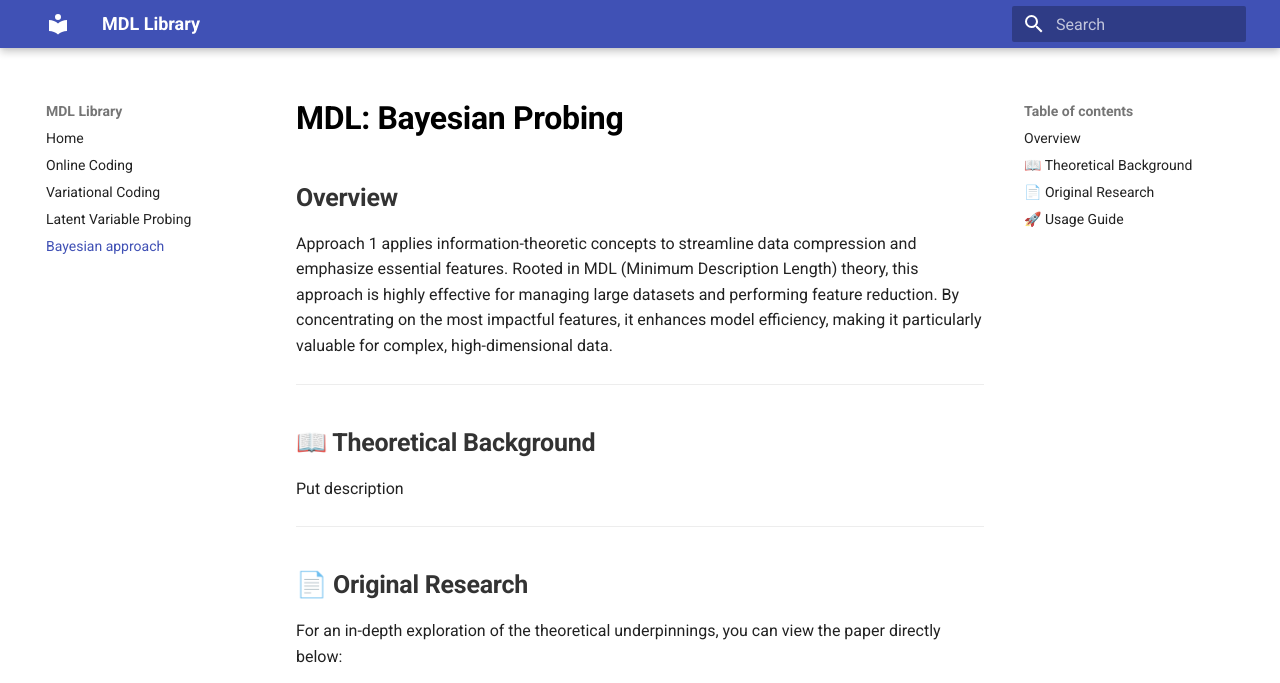
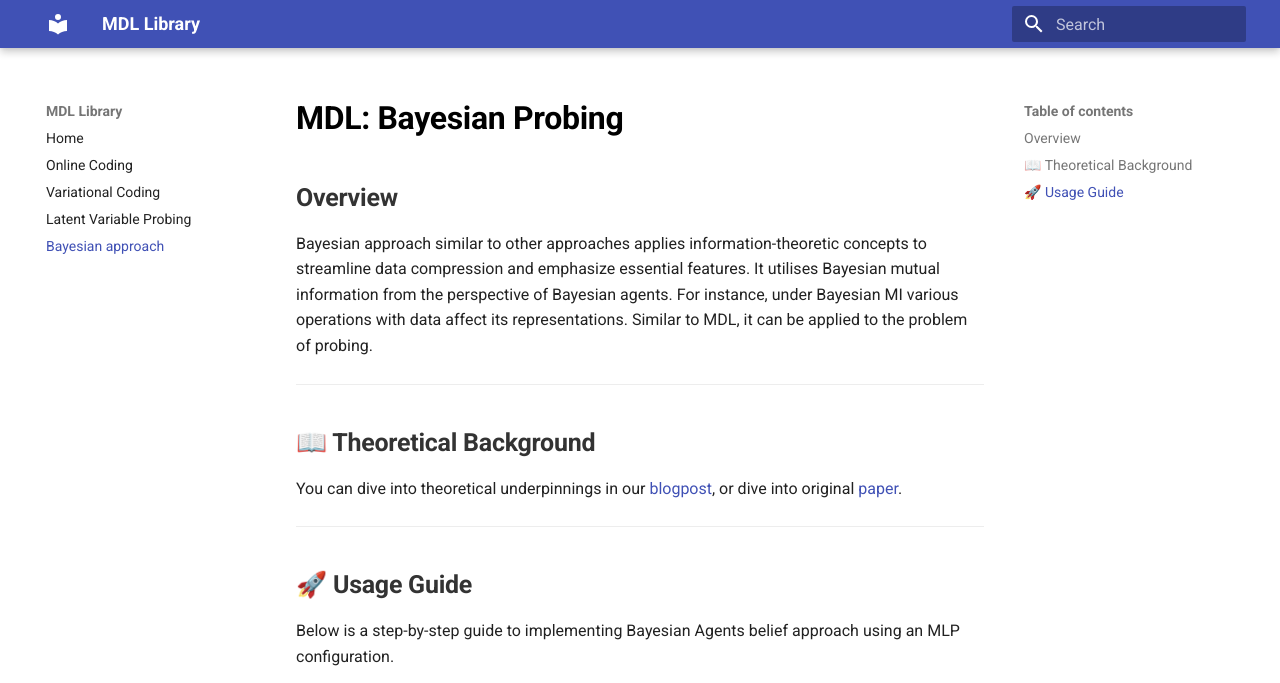
Before and after one commit to intsystems/-BMM-MDL-for-language-models, an MkDocs documentation site: the page built from docs/bayes.md, in a window 1280 px wide and 1400 px high. Shown: the top 683 px of the window. Built offline with MkDocs 1.6.1 and Material for MkDocs 9.7.7, drawn with Linux system fonts in a browser that asks for light colours; some of the changed text lies outside the part shown; grey boxes are pictures that could not be loaded.

Commit message:
Update bayes.md

````diff
--- a/docs/bayes.md
+++ b/docs/bayes.md
@@ -2,37 +2,31 @@
 
 ## Overview
 
-Approach 1 applies information-theoretic concepts to streamline data compression and emphasize essential features. Rooted in MDL (Minimum Description Length) theory, this approach is highly effective for managing large datasets and performing feature reduction. By concentrating on the most impactful features, it enhances model efficiency, making it particularly valuable for complex, high-dimensional data.
+Bayesian approach similar to other approaches applies information-theoretic concepts to streamline data compression and emphasize essential features. It utilises Bayesian mutual information from the perspective of Bayesian agents. For instance, under Bayesian MI various operations with data affect its representations. Similar to MDL, it can be applied to the problem of probing.
 
 ---
 
 ## 📖 Theoretical Background
 
-Put description
-
----
-
-## 📄 Original Research
-
-
-For an in-depth exploration of the theoretical underpinnings, you can view the paper directly below:
-
-<iframe src="https://arxiv.org/pdf/2201.08214" width="100%" height="600px">
-    This browser does not support PDFs. Please download the PDF to view it:
-    <a href="https://arxiv.org/pdf/2201.08214">Download PDF</a>.
-</iframe>
+You can dive into theoretical underpinnings in our [blogpost](https://www.overleaf.com/project/6728a4c896d75ac1f40faf4d), or dive into original [paper](https://aclanthology.org/2021.emnlp-main.229).
 
 ---
 
 ## 🚀 Usage Guide
 
-Below is a step-by-step guide to implementing Latent Variable approach using an MLP configuration.
+Below is a step-by-step guide to implementing Bayesian Agents belief approach using an MLP configuration.
+
+In the example, we will solve a task of POS-tagging, however it can be applied to classification task as well.
 
 ```python
-from mymodule import MLPConfig, ProbingModel, MLPTrainer
+from problib.base import BaseModel
+from problib.bayesian.belief_agents import MLP
+from problib.bayesian.probing import BayesianProbingModel
+
+import MLPConfig, ProbingModel, MLPTrainer
 
 # Define the model configuration with essential parameters
-config = MLPConfig(
+train_config = MLPConfig(
     K=5,  # Number of top features to sample
     input_dim=768,  # Input dimensionality
     hidden_dim=256,  # Size of hidden layers
@@ -42,22 +36,16 @@ config = MLPConfig(
 )
 
 # Initialize the probing model with the defined configuration
-model = ProbingModel(config)
+model = BayesianProbingModel(belief_model,
+                             train_config)
 
 # Set up the trainer for model training
-trainer = BayesTrainer(
-    model=model,
-    train_dataset=train_dataset,  # Training dataset
-    mc_samples=5,  # Monte Carlo samples for likelihood estimation
-    entropy_scale=1e-3,  # Regularization scale for entropy
-    l1_weight=1e-5,  # Weight for L1 regularization
-    l2_weight=1e-5  # Weight for L2 regularization
-)
+trainer =
 
 # Train the model
 trainer.train()
 
-# Retrieve the top K features based on learned sampler weights
-top_k_features = model.sampler.get_top_k_features()
-print("Top K features:", top_k_features)
+# Get results of probing
+probing_results = model.probe.get_probe_results()
+print("Probing results:", probing_results)
 ```
````
